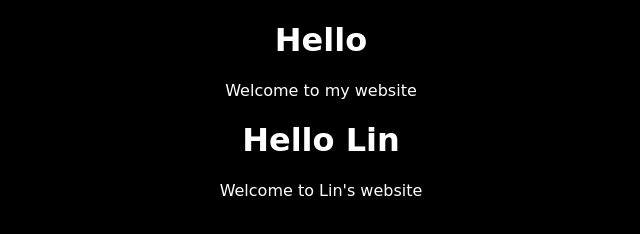
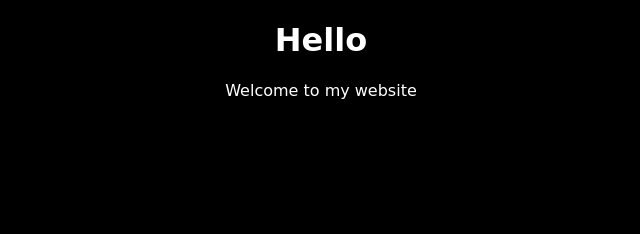
Before and after one commit to lucy456/cfg-week-four, a plain HTML site: page index.html in a window 1280 px wide. Shown: the whole page, without its empty margins (319-959 px from the left). Drawn offline with Linux system fonts and the light colour scheme; a web font is replaced by a local one.

Commit message:
removed lin's stuff

```diff
--- a/index.html
+++ b/index.html
@@ -8,8 +8,5 @@
 <body>
     <H1>Hello</H1>
     <p>Welcome to my website</p>
-    <H1>Hello Lin</H1>
-    <p>Welcome to Lin's website</p>
-
 </body>
 </html>
```
